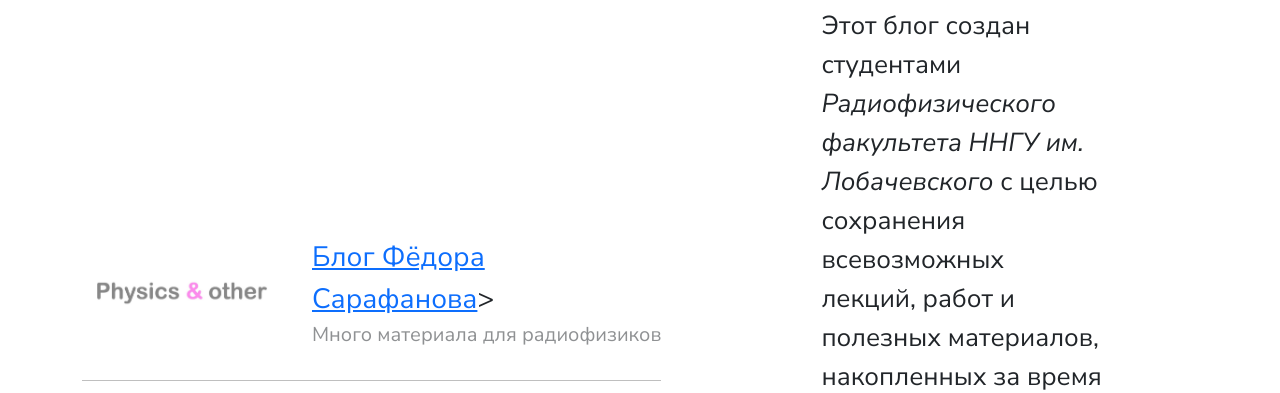
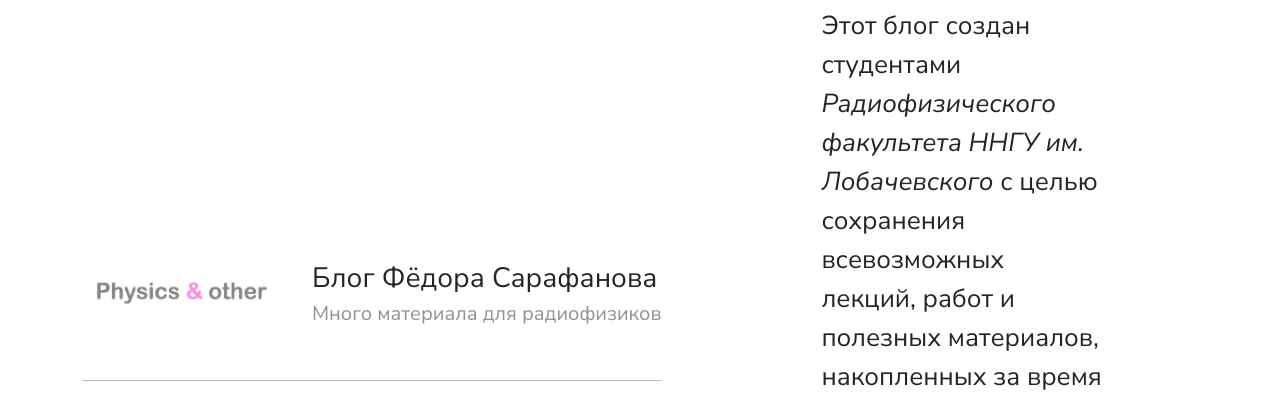
Before and after one commit to gorunovarz/gorunovarz.github.io, a plain HTML site: page index.html in a window 1280 px wide. Shown: the part 332-725 px from the top of the page. Drawn offline with nearby package versions, Linux system fonts and the light colour scheme.

Commit message:
Update index.html

```diff
--- a/index.html
+++ b/index.html
@@ -57,7 +57,7 @@
         <div class="welcome-file">
           <img src="images/fig1.jpg" />
           <div>
-            <span class="welcome-file-title"><a href="https://fedorsarafanov.github.io/">Блог Фёдора Сарафанова</a>></span>
+            <span class="welcome-file-title">Блог Фёдора Сарафанова</span>
             <span class="welcome-file-description">Много материала для радиофизиков</span>
           </div>
         </div>
```
